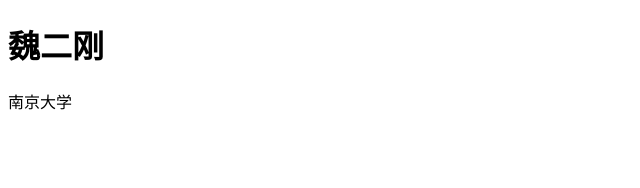
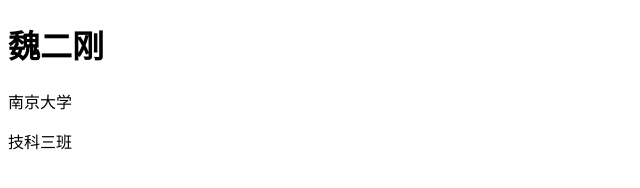
Before and after one commit to Irving2222/Git-Example-Remote, a plain HTML site: page index.html in a window 1280 px wide. Shown: the whole page, without its empty margins (0-640 px from the left). Drawn offline with Linux system fonts and the light colour scheme.

Commit message:
技科三班

```diff
--- a/index.html
+++ b/index.html
@@ -9,5 +9,6 @@
 <body>
     <h1>魏二刚</h1>
     <p>南京大学</p>
+    <p>技科三班</p>
 </body>
 </html>
```
